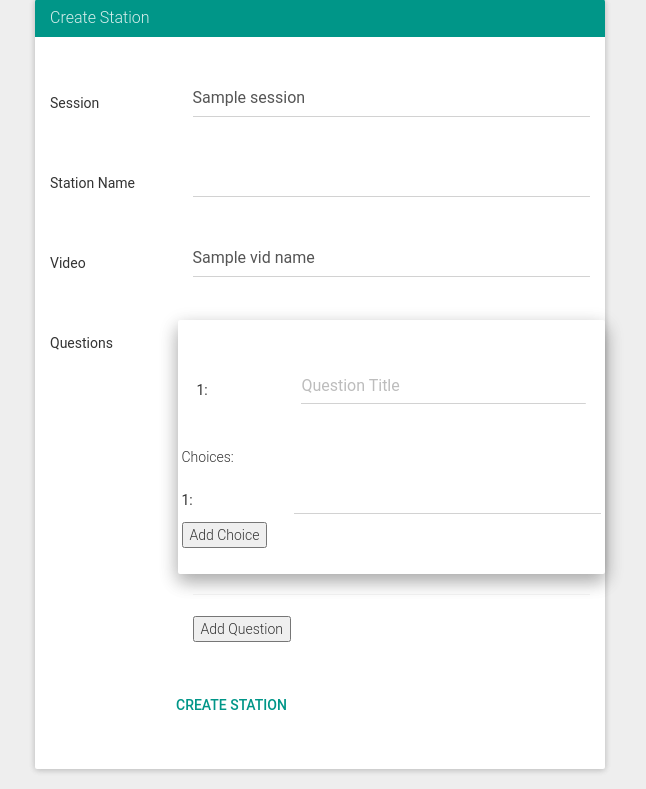
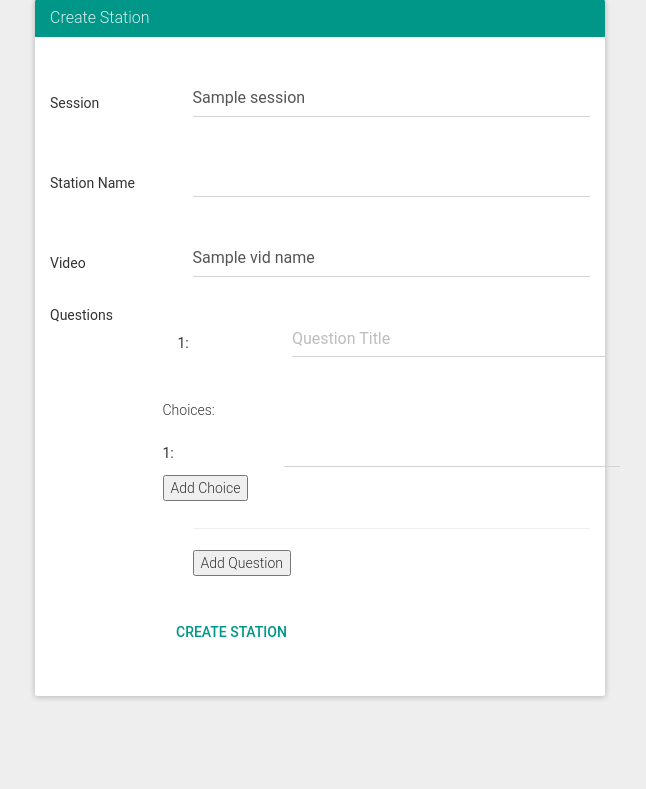
Before and after one commit to nmill128/SapQR, a Flask app: template app/templates/createStation.html in a window 1280 px wide. Shown: the part 81-870 px from the top of the page, without its empty margins (320-966 px from the left). After the commit the page ends 781 px from the top, so only its background shows below. Run offline with Flask 2, Linux system fonts and the light colour scheme; the template is opened without the code that fills it: most values are stand-ins (such as "Sample title", 1, 10 or a date in 2020); some libraries are stand-ins or nearby versions.

Commit message:
More stlying change

```diff
--- a/app/templates/createStation.html
+++ b/app/templates/createStation.html
@@ -44,13 +44,13 @@
 						</div>
 					</div>
 
-					<div class="form-group">
+					<div class="row">
 						<div class="col-md-3 customLabel">
 							Questions
 						</div>
 						<div class="col-md-9">
 							<!-- Question Repeat -->
-							<div class="well row question">
+							<div class="row question">
 								<div class="row form-group">
 									<div class="col-md-3 customLabel">
 										1:
```
